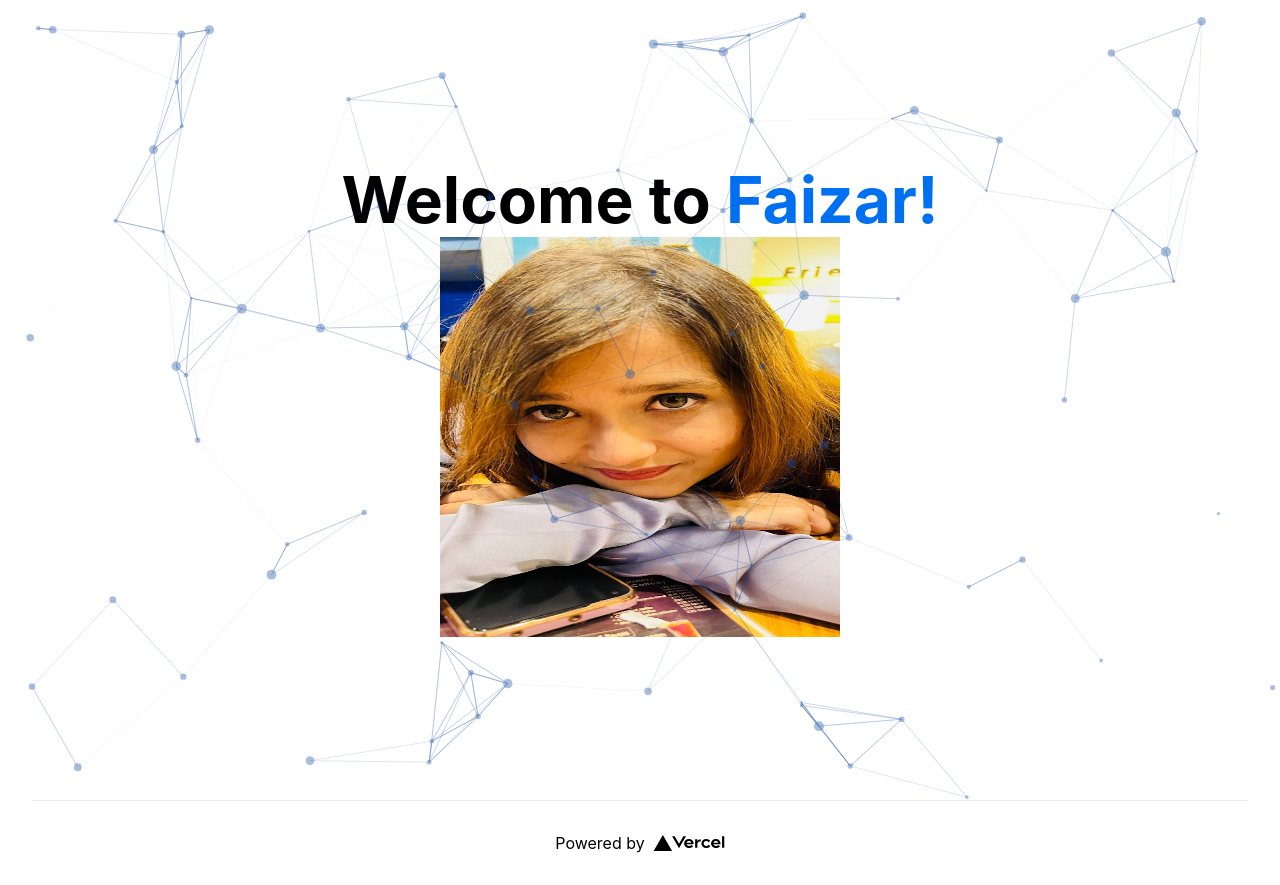
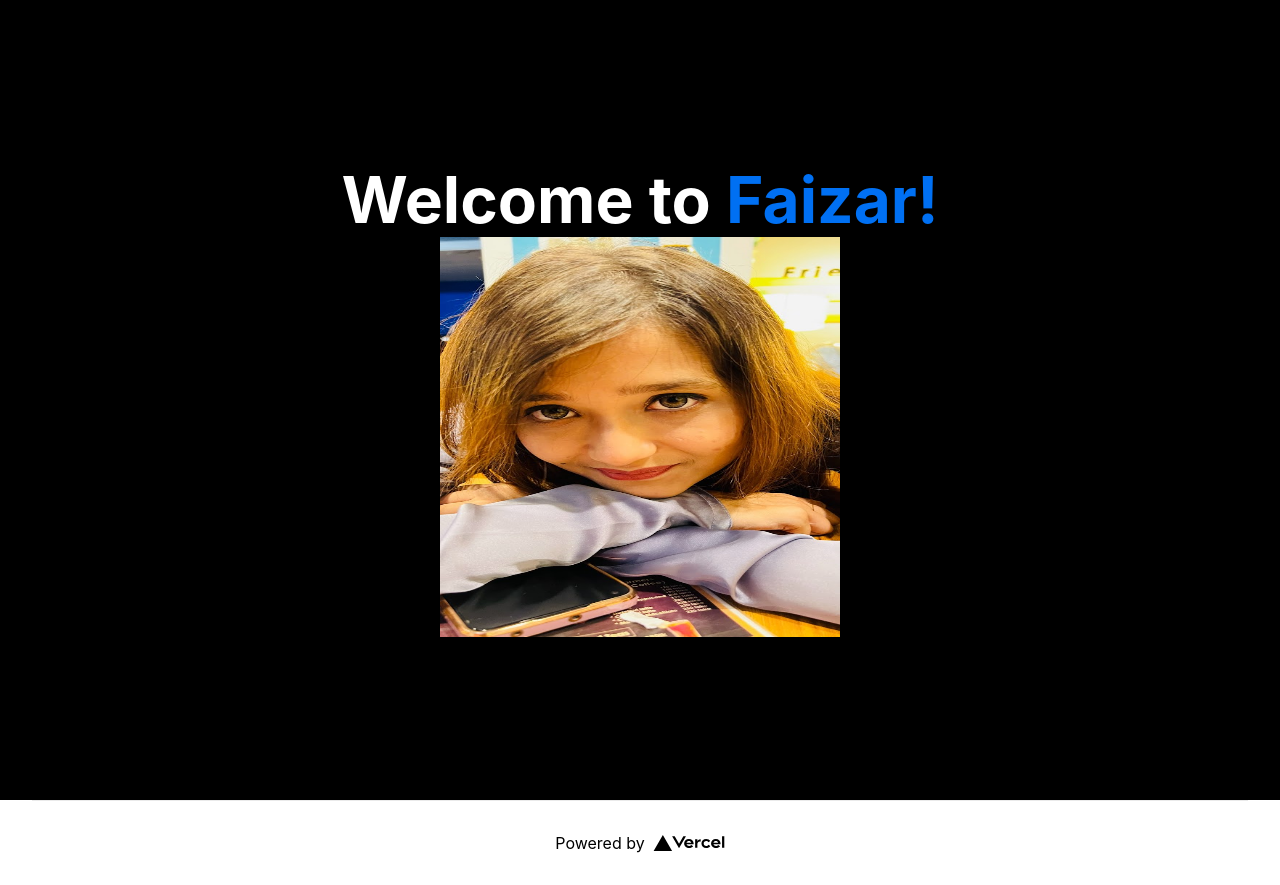
Before and after one commit to notraiyan/faizar, a Next.js app: page / in a window 1280 px wide. Built offline with nearby package versions, Linux system fonts and the light colour scheme.

Commit message:
new way apply

```diff
--- /dev/null
+++ b/components/particles.tsx
@@ -0,0 +1,72 @@
+import Particles from "react-tsparticles";
+import { loadSlim } from "tsparticles-slim"; // loads tsparticles-slim
+//import { loadFull } from "tsparticles"; // loads tsparticles
+import { useCallback, useMemo } from "react";
+import { Engine } from "tsparticles-engine";
+
+// tsParticles Repository: https://github.com/matteobruni/tsparticles
+// tsParticles Website: https://particles.js.org/
+const ParticlesComponent = (props: { id: string | undefined; }): JSX.Element => {
+  // using useMemo is not mandatory, but it's recommended since this value can be memoized if static
+  const options = useMemo(() => {
+    // using an empty options object will load the default options, which are static particles with no background and 3px radius, opacity 100%, white color
+    // all options can be found here: https://particles.js.org/docs/interfaces/Options_Interfaces_IOptions.IOptions.html
+    return {
+      background: {
+        color: "#000", // this sets a background color for the canvas
+
+      },
+      fullScreen: {
+        enable: true, // enabling this will make the canvas fill the entire screen, it's enabled by default
+        zIndex: -1, // this is the z-index value used when the fullScreen is enabled, it's 0 by default
+      },
+      interactivity: {
+        events: {
+          onClick: {
+            enable: true, // enables the click event
+            mode: "push", // adds the particles on click
+          },
+          onHover: {
+            enable: true, // enables the hover event
+            mode: "repulse", // make the particles run away from the cursor
+          },
+        },
+        modes: {
+          push: {
+            quantity: 10, // number of particles to add on click
+          },
+          repulse: {
+            distance: 100, // distance of the particles from the cursor
+          },
+        },
+      },
+      particles: {
+        links: {
+          enable: true, // enabling this will make particles linked together
+          distance: 200, // maximum distance for linking the particles
+        },
+        move: {
+          enable: true, // enabling this will make particles move in the canvas
+          speed: { min: 1, max: 5 }, // using a range in speed value will make particles move in a random speed between min/max values, each particles have its own value, it won't change in time by default
+        },
+        opacity: {
+          value: { min: 0.3, max: 0.7 }, // using a different opacity, to have some semitransparent effects
+        },
+        size: {
+          value: { min: 1, max: 3 }, // let's randomize the particles size a bit
+        },
+      },
+    };
+  }, []);
+
+  // useCallback is not mandatory, but it's recommended since this callback can be memoized if static
+  const particlesInit = useCallback(async(engine: Engine): Promise<void> => {
+    await loadSlim(engine);
+    // loadFull(engine); // for this sample the slim version is enough, choose whatever you prefer, slim is smaller in size but doesn't have all the plugins and the mouse trail feature
+  }, []);
+
+  // setting an id can be useful for identifying the right particles component, this is useful for multiple instances or reusable components
+  return <Particles id={props.id} init={particlesInit} options={options} />;
+};
+
+export default ParticlesComponent;
--- a/pages/_app.tsx
+++ b/pages/_app.tsx
@@ -20,7 +20,8 @@ const App = ({ Component, pageProps }: AppProps) => {
 
     return (
       <>
-          <Particles
+        <Component {...pageProps} />
+        {/* <Particles
           id="tsparticles"
           init={particlesInit}
           loaded={particlesLoaded}
@@ -35,11 +36,11 @@ const App = ({ Component, pageProps }: AppProps) => {
               events: {
                 onClick: {
                   enable: true,
-                      mode: "push",
+                  mode: "repulse",
                 },
                 onHover: {
                   enable: true,
-                      mode: "repulse",
+                  mode: "bubble"
                 },
                 resize: true,
               },
@@ -48,21 +49,33 @@ const App = ({ Component, pageProps }: AppProps) => {
                   quantity: 4,
                 },
                 repulse: {
-                    distance: 200,
+                  distance: 150,
                   duration: 0.4,
                 },
+                bubble: {
+                  distance: 200,
+                  size: 20,
+                  duration: 2,
+                  opacity: 8,
+                  speed: 3
+                }
               },
             },
             particles: {
               color: {
-                  value: "#0d47a1",
+                value: ["#1abc9c","#3498db","#9b59b6","#f1c40f","#e74c3c"]
               },
               links: {
-                  color: "#0d47a1",
-                  distance: 150,
+                color: "#fff",
+                distance: 100,
                 enable: true,
                 opacity: 0.5,
-                  width: 1,
+                width: 5,
+                shadow: {
+                    enable: true,
+                    color: "#333333",
+                    blur: 5
+                }
               },
               collisions: {
                 enable: true,
@@ -72,25 +85,25 @@ const App = ({ Component, pageProps }: AppProps) => {
                 outModes: {
                   default: "bounce",
                 },
-                  random: false,
-                  speed: 1,
-                  straight: false,
+                random: true,
+                speed: 0.6,
               },
               number: {
                 density: {
                   enable: true,
                   area: 800,
                 },
-                  value: 80,
+                value: 70,
               },
               opacity: {
                 value: 0.5,
               },
               shape: {
-                  type: "circle",
+                type: "triangle",
               },
               size: {
-                  value: { min: 1, max: 5 },
+                value: 40,
+                random: true
               },
             },
             detectRetina: true,
@@ -100,9 +113,8 @@ const App = ({ Component, pageProps }: AppProps) => {
           zIndex: -1,
           top: 0,
           left: 0,
-            opacity: 0.7, }}
-          />
-        <Component {...pageProps} />
+          opacity: 1, }}
+        /> */}
       </>
     );
 };
--- a/pages/index.tsx
+++ b/pages/index.tsx
@@ -1,5 +1,6 @@
 import type { NextPage } from 'next';
 import Head from 'next/head';
+import Particles from '../components/particles';
 import styles from '../styles/Home.module.css';
 
 const Home: NextPage = () => {
@@ -10,6 +11,7 @@ const Home: NextPage = () => {
         <meta name="description" content="Generated by create next app" />
         <link rel="icon" href="/favicon.ico" />
       </Head>
+      <Particles id="tsparticles" />
 
       <main className={styles.main}>
         <h1 className={styles.title}>
--- a/styles/Home.module.css
+++ b/styles/Home.module.css
@@ -3,6 +3,7 @@
 }
 
 .main {
+  color: #ffffff;
   min-height: 100vh;
   padding: 4rem 0;
   flex: 1;
@@ -57,7 +58,6 @@
 }
 
 .code {
-  background: #fafafa;
   border-radius: 5px;
   padding: 0.75rem;
   font-size: 1.1rem;
@@ -114,3 +114,7 @@
     flex-direction: column;
   }
 }
+
+.text {
+  color: #ffffff;
+}
```
Also changed, not shown: 1 other file (tests, documents, lock files or other folders). Lines whose indentation alone changed are shown as unchanged.
